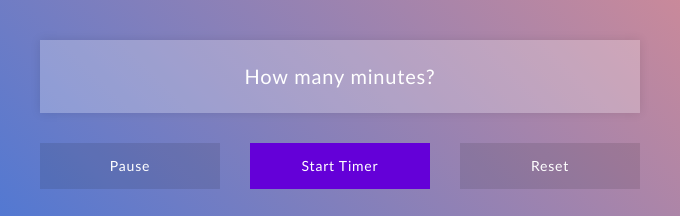
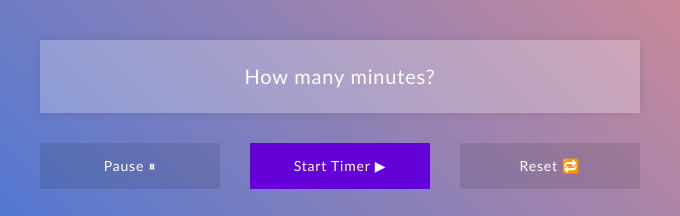
Before and after one commit to Jokuchh/WorkTimer, a plain HTML site: page index.html in a window 1280 px wide. Shown: the top 216 px of the page, 300-980 px from the left. Drawn offline with nearby package versions, Linux system fonts and the light colour scheme.

Commit message:
Update index.html

```diff
--- a/index.html
+++ b/index.html
@@ -17,9 +17,9 @@
 
   <input id="minutes" class="timer-input" type="text" name="minutes" placeholder="How many minutes?" autocomplete="off"></input>
   <div class="timer-controls">
-    <input id="stop" class="timer-button" type="button" value="Pause"></input>
-    <input id="start" class="timer-button timer-start" type="button" value="Start Timer"></input>
-    <input id="reset" class="timer-button" type="button" value="Reset"></input>
+    <input id="stop" class="timer-button" type="button" value="Pause ⏸"></input>
+    <input id="start" class="timer-button timer-start" type="button" value="Start Timer ▶"></input>
+    <input id="reset" class="timer-button" type="button" value="Reset 🔁"></input>
   </div>
   <h1 id="time-display" class="timer-display">00:00</h1>
 </div>
```
